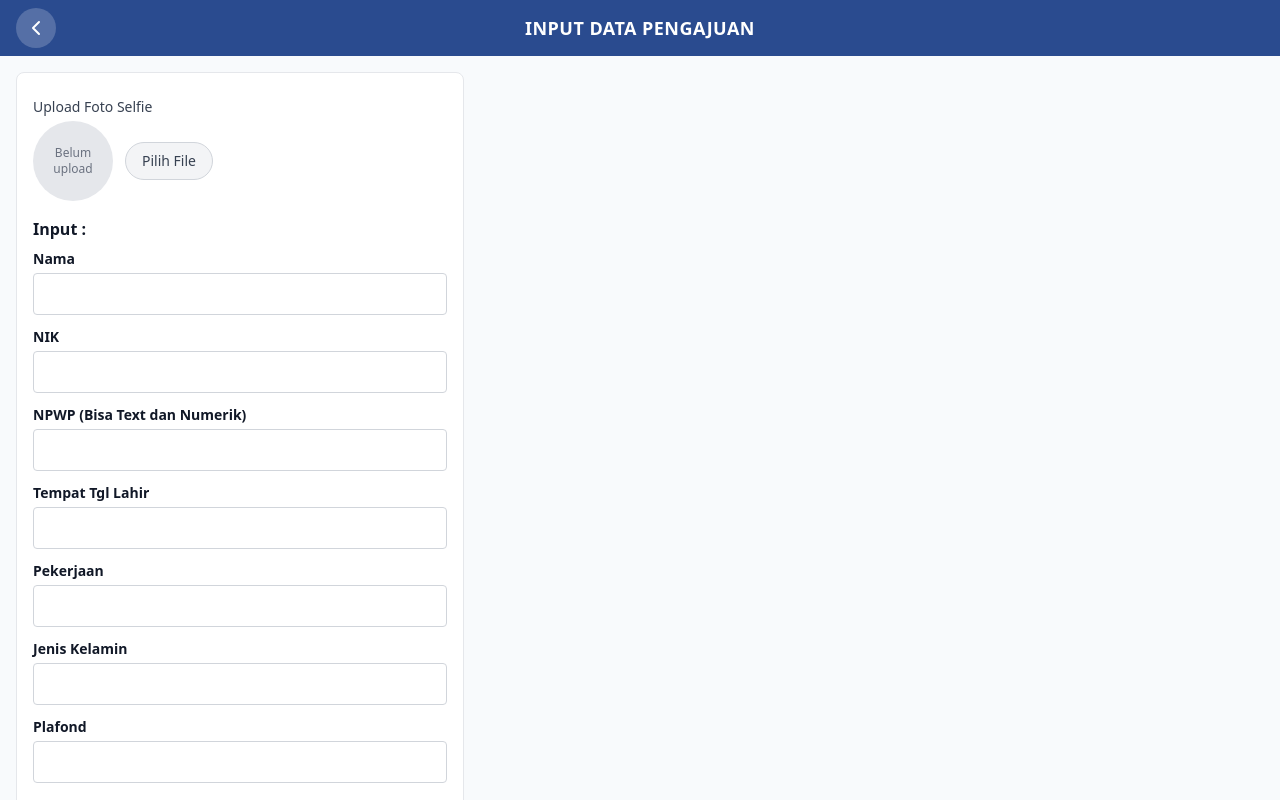
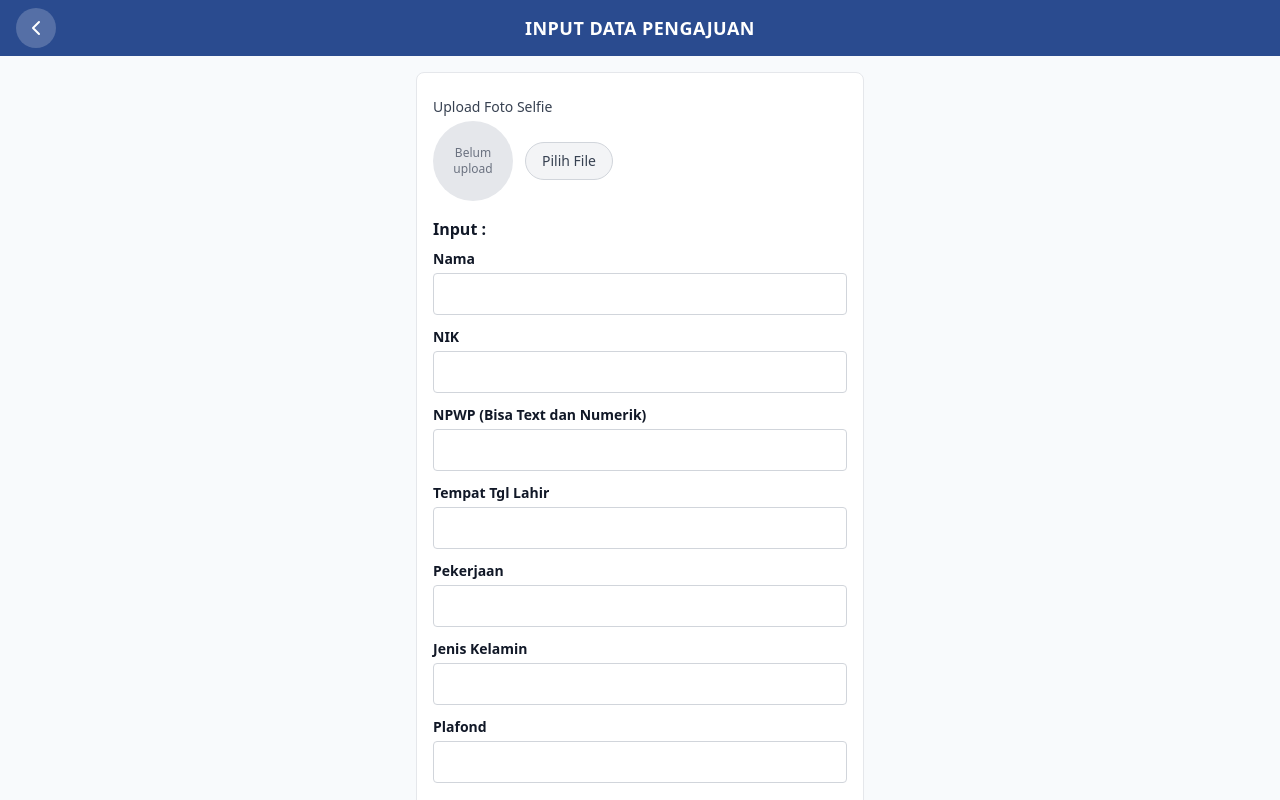
Before and after one commit to cecepns/brispotnew, a React (Vite) app in the folder client/: page /input-data-pengajuan in a window 1280 px wide. Shown: the top 800 px of the page. Built offline with nearby package versions, Linux system fonts and the light colour scheme; no server answers.

Commit message:
fix: bug

```diff
--- a/client/src/pages/InputDataPengajuan.jsx
+++ b/client/src/pages/InputDataPengajuan.jsx
@@ -80,7 +80,7 @@ export default function InputDataPengajuan() {
   return (
     <div className="min-h-screen bg-slate-50">
       <Header title={editId ? 'Edit Data Pengajuan' : 'Input Data Pengajuan'} showBack backTo={editId ? '/list-data-pengajuan' : '/'} />
-      <main className="max-w-md m-4 px-4 py-6 bg-white border border-gray-200 rounded-lg">
+      <main className="max-w-md m-4 md:mx-auto px-4 py-6 bg-white border border-gray-200 rounded-lg">
         <form onSubmit={handleSubmit} className="space-y-4">
           <div>
             <label className="block text-sm font-medium text-gray-700 mb-1">Upload Foto Selfie</label>
--- a/client/src/pages/ListDataPengajuan.jsx
+++ b/client/src/pages/ListDataPengajuan.jsx
@@ -18,7 +18,7 @@ export default function ListDataPengajuan() {
   return (
     <div className="min-h-screen bg-slate-50">
       <Header title="List Data Pengajuan" showBack backTo="/" />
-      <main className="max-w-md m-4 px-4 py-6 bg-white border border-gray-200 rounded-lg">
+      <main className="max-w-md m-4 md:mx-auto px-4 py-6 bg-white border border-gray-200 rounded-lg">
         <p className="text-gray-500 uppercase text-sm font-medium mb-4">Identitas</p>
         {loading && <p className="text-gray-600">Memuat...</p>}
         {error && <p className="text-red-600">{error}</p>}
--- a/client/src/pages/Prakarsa.jsx
+++ b/client/src/pages/Prakarsa.jsx
@@ -45,7 +45,7 @@ export default function Prakarsa() {
   return (
     <div className="min-h-screen bg-slate-50">
       <Header title="Prakarsa" showBack backTo="/list-data-pengajuan" />
-      <main className="max-w-md m-4 px-4 py-6 bg-white border border-gray-200 rounded-lg">
+      <main className="max-w-md m-4 md:mx-auto px-4 py-6 bg-white border border-gray-200 rounded-lg">
         <div className="flex gap-4 items-start mb-6">
           <div className="flex-shrink-0">
             {data.foto_selfie_path ? (
```
